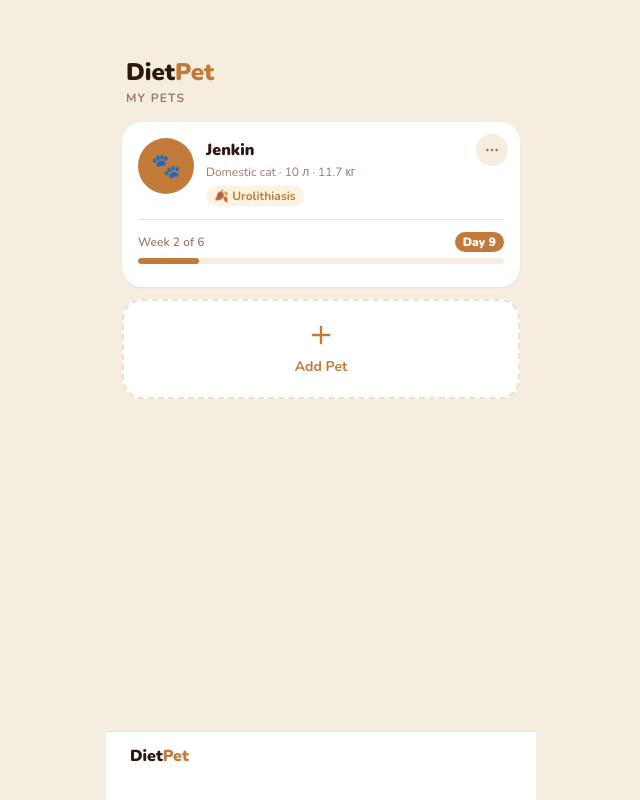
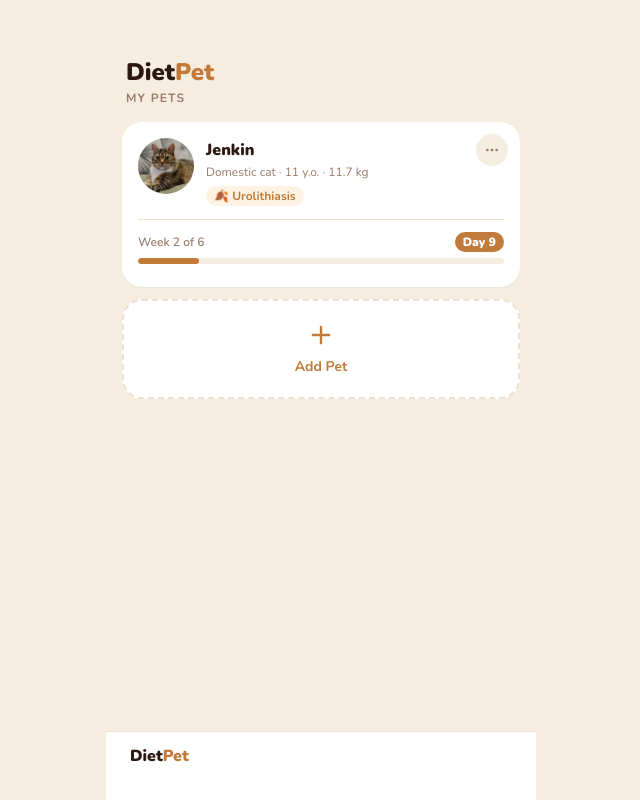
Before and after one commit to AnnetDev/DietPet, a React (Vite) app: page /#/home in a window 1280 px wide. Shown: the whole page, without its empty margins (319-959 px from the left). Built offline with nearby package versions, Linux system fonts and the light colour scheme.

Commit message:
feat: update default pet data and improve splash page navigation timing

```diff
--- a/src/data/defaultPets.ts
+++ b/src/data/defaultPets.ts
@@ -5,9 +5,9 @@ const defaultPetData: Record<Language, Omit<Pet, 'id'>> = {
     ru: {
         name: 'Дженкин',
         breed: 'Обычный кот',
-        age: '10',
+        age: '11',
         diagnosis: 'МКБ',
-        photo: null,
+        photo: '/petExample.webp',
         dietStartDate: '2026-02-03',
         dietSchedule: [
             {
@@ -67,9 +67,9 @@ const defaultPetData: Record<Language, Omit<Pet, 'id'>> = {
     en: {
         name: 'Jenkin',
         breed: 'Domestic cat',
-        age: '10',
+        age: '11',
         diagnosis: 'Urolithiasis',
-        photo: null,
+        photo: '/petExample.webp',
         dietStartDate: '2026-02-03',
         dietSchedule: [
             {
--- a/src/locales/index.ts
+++ b/src/locales/index.ts
@@ -1,50 +1,61 @@
 export const translations = {
     en: {
-        appName: 'DietPet',
-        myPets: 'My Pets',
-        addPet: 'Add Pet',
-        weight: 'Weight',
-        diagnosis: 'Diagnosis',
-        diet: 'Diet Schedule',
-        today: 'Today',
-        day: 'Day',
-        week: 'Week',
-        of: 'of',
-        weeks: 'weeks',
-        notes: 'Notes',
-        dietStart: 'Diet start date',
-        settings: 'Settings',
-        notSpecified: 'Not specified',
-        addNotes: 'Add notes',
-        breed: 'Breed',
-        age: 'Age',
-        loading: 'Loading...',
-        duplicate: 'Duplicate',
-        delete: 'Delete',
+        appName: "DietPet",
+        myPets: "My Pets",
+        addPet: "Add Pet",
+        weight: "Weight",
+        diagnosis: "Diagnosis",
+        diet: "Diet Schedule",
+        today: "Today",
+        day: "Day",
+        week: "Week",
+        of: "of",
+        weeks: "weeks",
+        notes: "Notes",
+        dietStart: "Diet start date",
+        settings: "Settings",
+        notSpecified: "Not specified",
+        addNotes: "Add notes",
+        breed: "Breed",
+        age: "Age",
+        loading: "Loading...",
+        duplicate: "Duplicate",
+        delete: "Delete",
+        years: "y.o.",
+        kg: "kg",
     },
     ru: {
-        appName: 'DietPet',
-        myPets: 'Мои питомцы',
-        addPet: 'Добавить питомца',
-        weight: 'Вес',
-        diagnosis: 'Диагноз',
-        diet: 'График диеты',
-        today: 'Сегодня',
-        day: 'День',
-        week: 'Неделя',
-        of: 'из',
-        weeks: 'недель',
-        notes: 'Заметки',
-        dietStart: 'Начало диеты',
-        settings: 'Настройки',
-        notSpecified: 'Не указано',
-        addNotes: 'Добавить заметки',
-        breed: 'Порода',
-        age: 'Возраст',
-        loading: 'Загрузка...',
-        duplicate: 'Дублировать',
-        delete: 'Удалить',
-    }
-}
+        appName: "DietPet",
+        myPets: "Мои питомцы",
+        addPet: "Добавить питомца",
+        weight: "Вес",
+        diagnosis: "Диагноз",
+        diet: "График диеты",
+        today: "Сегодня",
+        day: "День",
+        week: "Неделя",
+        of: "из",
+        weeks: "недель",
+        notes: "Заметки",
+        dietStart: "Начало диеты",
+        settings: "Настройки",
+        notSpecified: "Не указано",
+        addNotes: "Добавить заметки",
+        breed: "Порода",
+        age: "Возраст",
+        loading: "Загрузка...",
+        duplicate: "Дублировать",
+        delete: "Удалить",
+        kg: "кг",
+        years: (n: number) => {
+            const lastDigit = n % 10;
+            const lastTwo = n % 100;
+            if (lastTwo >= 11 && lastTwo <= 14) return "лет";
+            if (lastDigit === 1) return "год";
+            if (lastDigit >= 2 && lastDigit <= 4) return "года";
+            return "лет";
+        },
+    },
+};
 
-export type TranslationKey = keyof typeof translations.en
+export type TranslationKey = keyof typeof translations.en;
--- a/src/pages/HomePage.tsx
+++ b/src/pages/HomePage.tsx
@@ -39,16 +39,15 @@ function PetCard({
 
     return (
         <div className="bg-card rounded-2xl p-4 shadow-sm relative">
-            {/* Кнопка меню */}
+            {/* Menu btn */}
             <button
-                className="absolute top-3 right-3 w-8 h-8 rounded-full bg-app
-          flex items-center justify-center text-muted"
+                className="absolute top-3 right-3 w-8 h-8 rounded-full bg-app flex items-center justify-center text-muted"
                 onClick={() => setMenuOpen(v => !v)}
             >
                 <MoreHorizontal size={16} />
             </button>
 
-            {/* Дропдаун меню */}
+            {/* drop down menu */}
             {menuOpen && (
                 <>
                     <div
@@ -77,24 +76,35 @@ function PetCard({
                 </>
             )}
 
-            {/* Основной контент карточки */}
+
             <button className="w-full text-left" onClick={onOpen}>
                 <div className="flex items-start gap-3 pr-8">
-                    {/* Аватар */}
-                    <div className="w-14 h-14 rounded-full bg-hero flex items-center
-            justify-center text-2xl flex-shrink-0 overflow-hidden">
+                    {/* Avatar */}
+                    <div className="w-14 h-14 rounded-full bg-hero flex items-center justify-center text-2xl flex-shrink-0 overflow-hidden">
                         {pet.photo
-                            ? <img src={pet.photo} className="w-full h-full object-cover" />
+                            ? <img src={pet.photo} className="w-full h-full object-cover" alt={pet.name} />
                             : '🐾'}
                     </div>
 
-                    {/* Инфо */}
+                    {/* PetInfo */}
                     <div className="flex-1 min-w-0">
                         <div className="font-black text-base text-primary">{pet.name}</div>
                         <div className="text-xs text-muted mt-0.5">
-                            {[pet.breed, pet.age && `${pet.age} л`, pet.weightHistory.at(-1) && `${pet.weightHistory[pet.weightHistory.length - 1]?.value
-} кг`]
-                                .filter(Boolean).join(' · ')}
+                            {/* {[
+                                pet.breed,
+                                pet.age && typeof t.years === 'function'
+                                    ? `${pet.age} ${t.years(Number(pet.age))}`
+                                    : pet.age,
+                                pet.weightHistory[pet.weightHistory.length - 1] &&
+                                `${pet.weightHistory[pet.weightHistory.length - 1]!.value} ${t.kg}`
+                            ].filter(Boolean).join(' · ')} */}
+                            {[
+                                pet.breed,
+                                pet.age && `${pet.age} ${typeof t.years === 'function' ? t.years(Number(pet.age)) : t.years}`,
+                                pet.weightHistory[pet.weightHistory.length - 1] &&
+                                `${pet.weightHistory[pet.weightHistory.length - 1]!.value} ${t.kg}`
+                            ].filter(Boolean).join(' · ')}
+
                         </div>
                         {pet.diagnosis && (
                             <span className="inline-block mt-1.5 text-xs font-bold
@@ -105,7 +115,7 @@ function PetCard({
                     </div>
                 </div>
 
-                {/* Прогресс диеты */}
+                {/* Progress */}
                 {progress && totalWeeks > 0 && (
                     <div className="mt-3 pt-3 border-t border-border">
                         <div className="flex justify-between items-center mb-1.5">
@@ -155,18 +165,17 @@ export default function HomePage() {
 
     return (
         <div className="min-h-screen bg-app flex flex-col">
-            {/* Шапка */}
+            {/* header */}
             <div className="px-5 pt-14 pb-4">
                 <div className="text-2xl font-black text-primary">
                     Diet<span className="text-accent">Pet</span>
                 </div>
-                <div className="text-xs font-bold text-muted tracking-widest
-          uppercase mt-0.5">
+                <div className="text-xs font-bold text-muted tracking-widest uppercase mt-0.5">
                     {t.myPets}
                 </div>
             </div>
 
-            {/* Список питомцев */}
+            {/* Pet list */}
             <div className="flex-1 px-4 flex flex-col gap-3 pb-8">
                 {pets.map(pet => (
                     <PetCard
@@ -179,7 +188,7 @@ export default function HomePage() {
                     />
                 ))}
 
-                {/* Кнопка добавить */}
+                {/* Add btn */}
                 <button
                     onClick={handleAddPet}
                     className="bg-card rounded-2xl p-5 border-2 border-dashed
@@ -191,7 +200,7 @@ export default function HomePage() {
                 </button>
             </div>
 
-            {/* Футер */}
+            {/* Footer */}
             <div className="border-t border-border bg-card px-6 pb-8 pt-3
         flex justify-between items-center">
                 <div className="text-base font-black text-primary">
--- a/src/pages/SplashPage.tsx
+++ b/src/pages/SplashPage.tsx
@@ -12,7 +12,7 @@ export default function SplashPage() {
             setTimeout(() => setStage('diet'), 800),
             setTimeout(() => setStage('pet'), 1400),
             setTimeout(() => setStage('line'), 1900),
-            setTimeout(() => navigate('/home', { replace: true }), 400000),
+            setTimeout(() => navigate('/home', { replace: true }), 4000),
         ]
         return () => timers.forEach(clearTimeout)
     }, [navigate])
@@ -20,7 +20,6 @@ export default function SplashPage() {
     return (
         <div className="min-h-screen bg-app flex  items-center justify-center gap-6">
 
-            {/* Логотип-капля */}
             <div
                 style={{
                     animation: 'fadeIn 1s ease forwards',
@@ -64,7 +63,6 @@ export default function SplashPage() {
                 >
                     Pet
                 </div>
-                {/* Подзаголовок */}
                 <div
                     className="text-sm text-muted font-semibold tracking-wide"
                     style={{
@@ -74,13 +72,7 @@ export default function SplashPage() {
                 >
                     pet nutrition tracker
                 </div>
-
             </div></div>
-
-
-
-
         </div>
-
     )
 }
--- a/src/store/useAppStore.ts
+++ b/src/store/useAppStore.ts
@@ -22,7 +22,7 @@ function loadState(): AppState {
         const raw = localStorage.getItem(STORAGE_KEY)
         if (raw) return JSON.parse(raw)
     } catch {
-        // localStorage недоступен или данные повреждены
+        // localStorage unavailable or corrupted
     }
     const language = detectLanguage()
     return { pets: getDefaultPets(language), language }
@@ -53,7 +53,7 @@ export function useAppStore() {
         const copy: Pet = {
             ...pet,
             id: Date.now().toString(),
-            name: pet.name + ' (копия)',
+            name: pet.name + ' (копия)', // TODO: add translation
         }
         setState(s => ({ ...s, pets: [...s.pets, copy] }))
     }
```
Also changed, not shown: src/index.css (+8 -8 lines), public/petExample.webp (added), src/assets/petExample.webp (added). Lines whose indentation alone changed are shown as unchanged.
